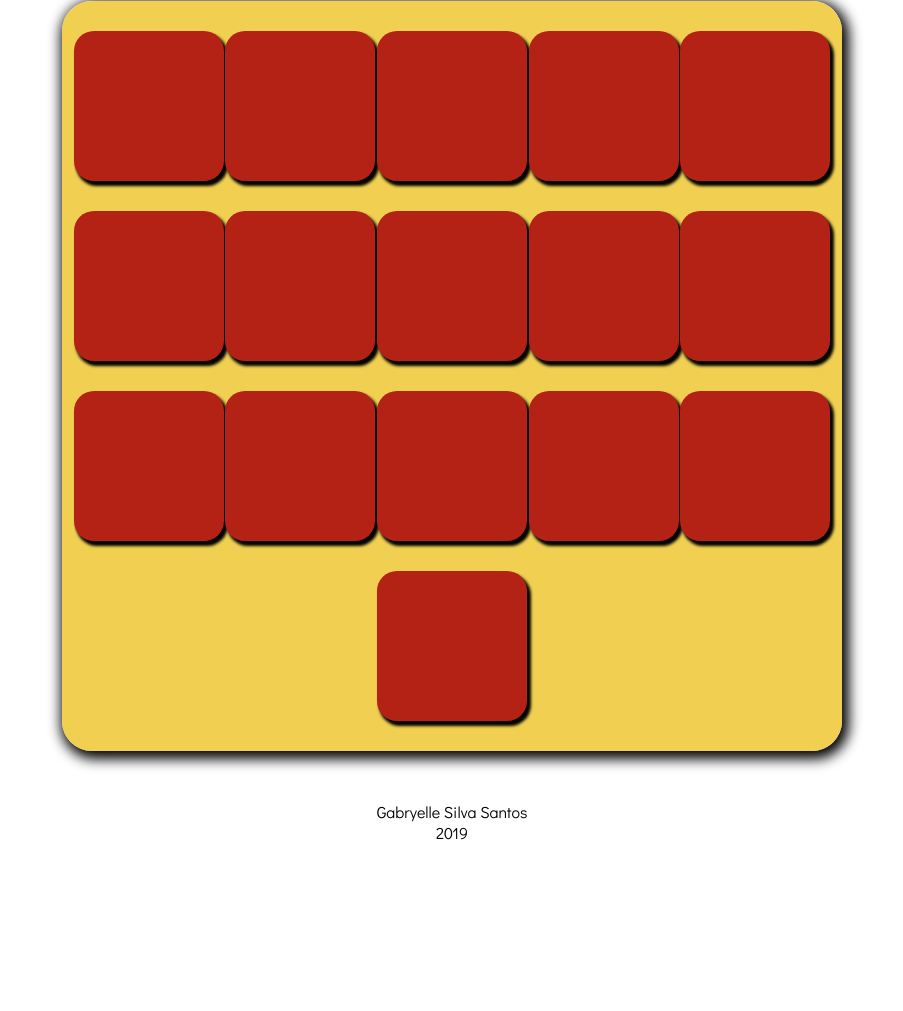
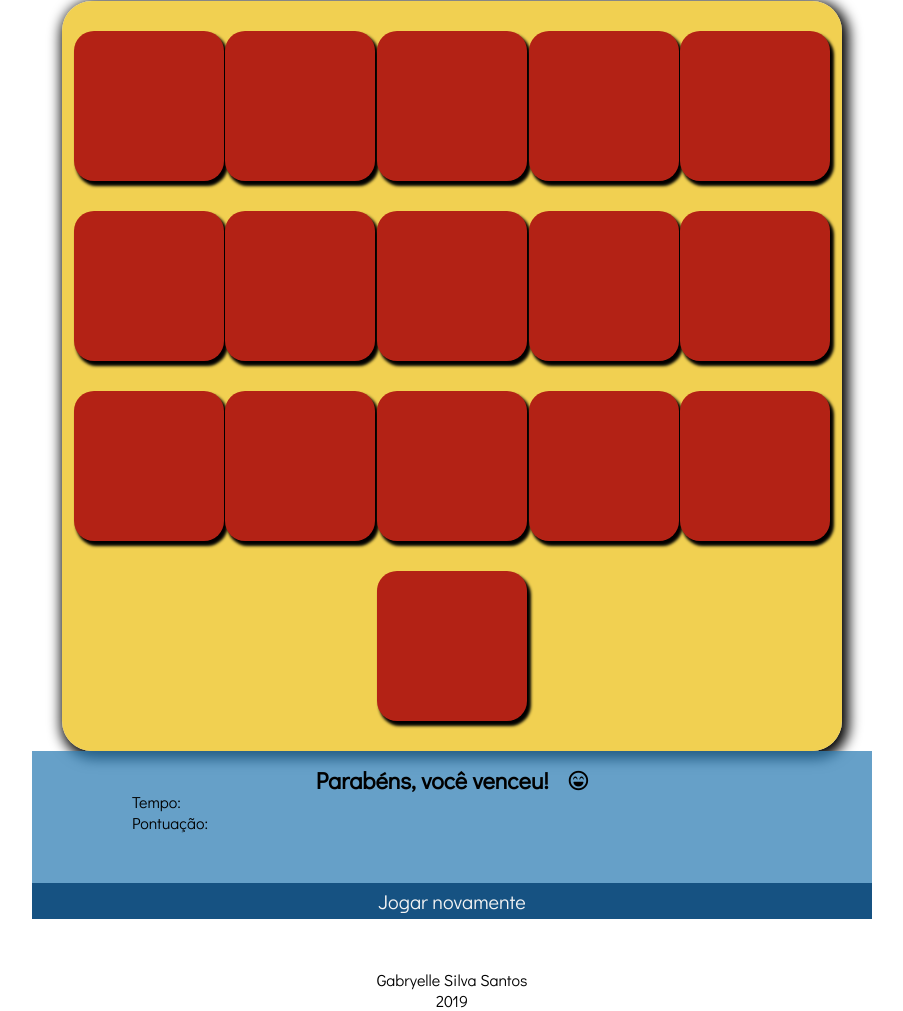
Before and after one commit to GabryelleSS/Udacity-Front-end, a plain HTML site: page class02/jogo-da-memoria/index.html in a window 1280 px wide. Shown: the part 175-1186 px from the top of the page, without its empty margins (188-1091 px from the left). Before the commit the page ends 1068 px from the top, so only its background shows below. Drawn offline with Linux system fonts and the light colour scheme.

Commit message:
Adicionando modal de pontuacao

```diff
--- a/class02/jogo-da-memoria/css/memory-game.css
+++ b/class02/jogo-da-memoria/css/memory-game.css
@@ -101,9 +101,42 @@ i.card-icon {
     background-color: orange;
 }
 
+.modal-winner {
+    background-color: #317fb5bd;
+    margin: 0 120px;
+}
+
+.modal-winner header {
+    display: flex;
+    justify-content: center;
+    padding-top: 20px;
+    line-height: 18px;
+    font-size: 20px;
+}
+
+h3 {
+    padding-right: 20px;
+}
+
+.btn-try-again {
+    width: 100%;
+    border: 1px;
+    background-color: #165282;
+    outline: none;
+    padding: 5px;
+    font-size: 20px;
+    color: #f3f3f3;
+}
+
+.btn-try-again:hover {
+    color: #033864;
+    background-color: #f3f3f3;
+    transition: 1s ease all;
+}
+
 footer {
     text-align: center;
-    padding: 50px 0;
+    padding-top: 50px;
 }
 
 @media(min-width: 982px) {
--- a/class02/jogo-da-memoria/index.html
+++ b/class02/jogo-da-memoria/index.html
@@ -1,6 +1,7 @@
 <!DOCTYPE html>
 <html>
     <head>
+        <meta charset="utf-8">
         <link rel="stylesheet" type="text/css" href="css/memory-game.css">
 
         <link rel="stylesheet" href="https://use.fontawesome.com/releases/v5.8.2/css/all.css" integrity="sha384-oS3vJWv+0UjzBfQzYUhtDYW+Pj2yciDJxpsK1OYPAYjqT085Qq/1cq5FLXAZQ7Ay" crossorigin="anonymous">
@@ -100,6 +101,20 @@
                     </li>
                 </ul>
             </div>
+
+            <div class="modal-winner">
+                <header>
+                    <h3>Parabéns, você venceu!</h3>
+                    <i class="far fa-laugh-beam"></i>
+                </header>
+                <main>
+                    <p>Tempo:</p>
+                    <p>Pontuação:</p>
+                </main>
+                <footer>
+                    <button class="btn-try-again">Jogar novamente</button>
+                </footer>
+            </div>
         </main>
 
         <footer>
```
